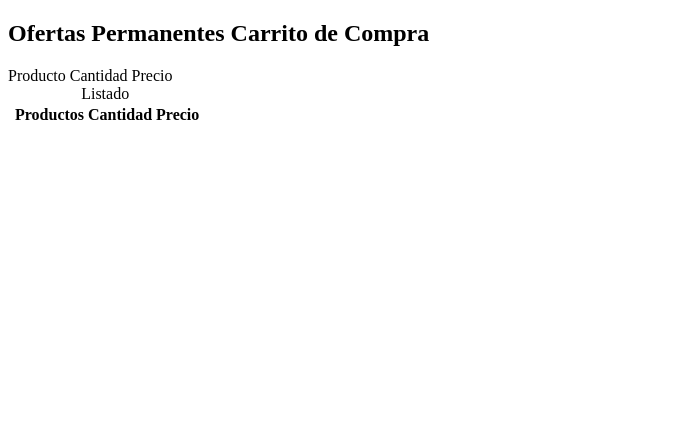
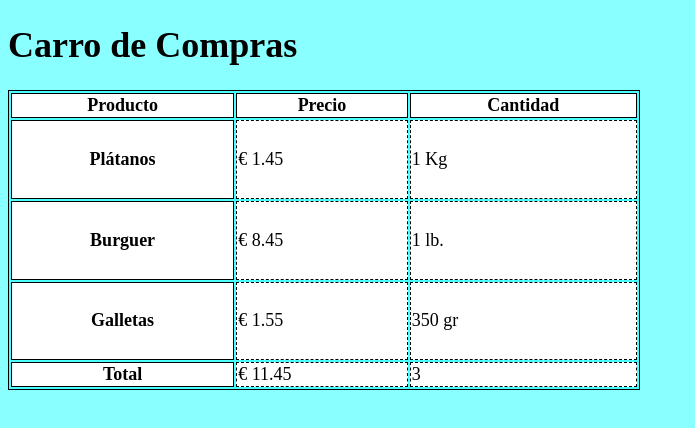
Before and after one commit to dianafontecha73/Practicas, a plain HTML site: page Carrito de Compra/index.html in a window 1280 px wide. Shown: the whole page, without its empty margins (0-695 px from the left). Drawn offline with Linux system fonts and the light colour scheme.

Commit message:
index.html
codigo

```diff
--- a/Carrito de Compra/index.html
+++ b/Carrito de Compra/index.html
@@ -3,42 +3,57 @@
 <head>
     <meta charset="UTF-8">
     <meta name="viewport" content="width=device-width, initial-scale=1.0">
-    <title>Balance Sheet</title>
-    <link rel="stylesheet" href="./styles.css">
+    <title>Listado</title>
+    <link rel="stylesheet" href="carrito.css" />
+    <style>
+       body,table, caption{
+      background-color: rgba(0, 255, 255, 0.463);
+      color: black;
+      font-size: 18px;
+    }
+    table{
+      border: 1px solid black;
+    }
+    th{
+      border: 1px solid black;
+    }
+    td{
+      border: 1px dashed black;
+    }
+  </style>
   </head>
   <body>
- <main>
-   <section>
-     <h1>
-       <span class="flex">
-         <span>Ofertas Permanentes</span>
-         <span>Carrito de Compra</span>
-       </span>
-     </h1>
-     <div id="sections" aria-hidden="true">
-       <span class="section">Producto</span>
-       <span class="section">Cantidad</span>
-       <span class="section">Precio</span>
-     </div>
-     <div class="table-wrap">
-       <table>
-         <caption>Listado</caption>
+    <table>
+        <h1>Carro de Compras</h1>
          <thead>
+                <th>Producto</th>
+                <th>Precio</th>
+                <th>Cantidad</th>
+            </thead>
+         <tbody>
            <tr>
-             <td></td>
-             <th><span class="sr-only section">Productos</span></th>
-             <th><span class="sr-only section">Cantidad</span></th>
-             <th><span class="sr-only section">Precio</span></th>
+            <th>Plátanos</th>
+            <td>€ 1.45</td>
+                <td>1 Kg</td>
+                </tr>
+                <tr>
+            <th>Burguer</th>
+                <td>€ 8.45</td>
+                <td>1 lb.</td>
+            </tr>
+            <tr>
+            <th>Galletas</th>
+                <td>€ 1.55</td>
+                <td>350 gr</td>
+            </tr>
+            </tbody>
+            <tfoot>
+             <tr>
+                <th>Total</th>
+                <td>€ 11.45</td>
+                <td>3</td>
            </tr>
-         </thead>
-         <tbody>
-           <tr class="data">
-             <th></th>
-           </tr>
-         </tbody>
+            </tfoot>
        </table>
-     </div>
-   </section>
- </main>
-
+  </body>
 </html>
```
